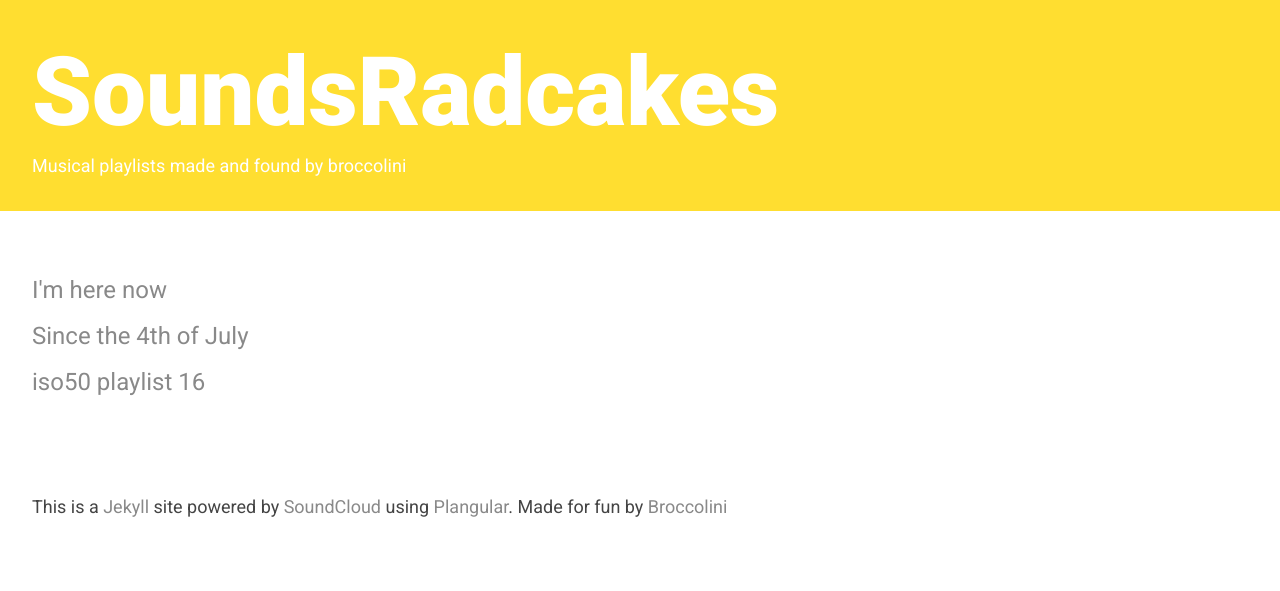
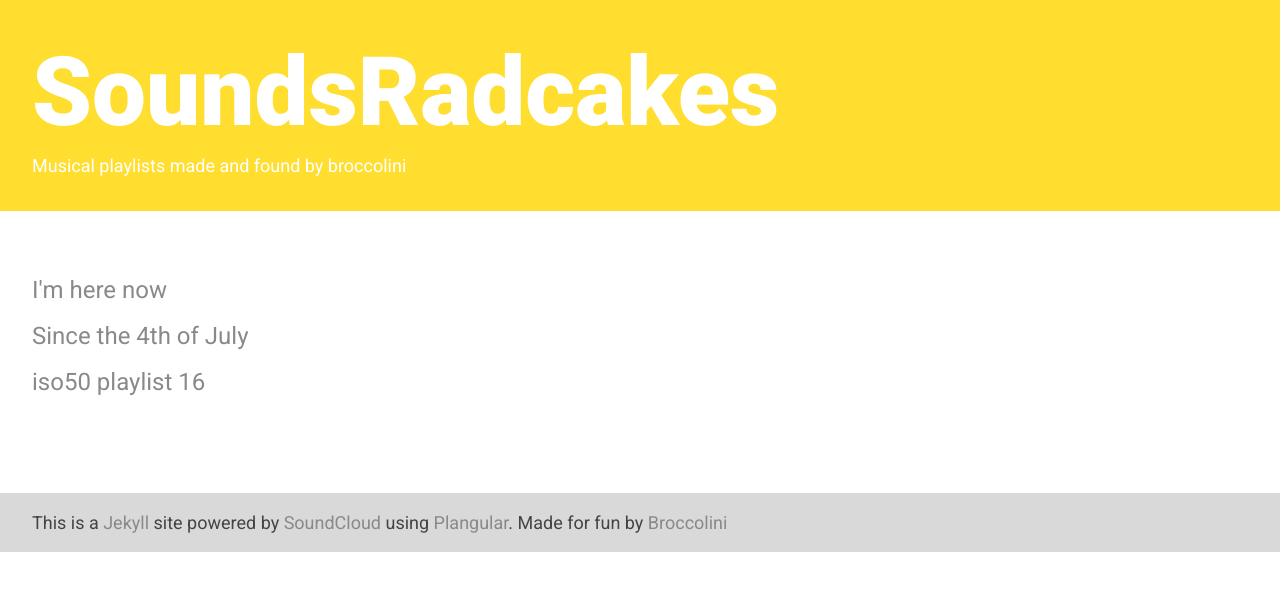
Before and after one commit to broccolini/soundsradcakes, a Jekyll site: the page built from index.html, in a window 1280 px wide. Shown: the top 591 px of the page. Built offline with Jekyll 4.4.1, drawn with Linux system fonts in a browser that asks for light colours; nearby versions of some CDN libraries.

Commit message:
some footer styles

```diff
--- a/_includes/footer.html
+++ b/_includes/footer.html
@@ -1,4 +1,4 @@
-<footer class="media media-fold px2 mt1">
+<footer class="media media-fold py1 px2 mt1 bg-light-gray">
   <p class="bd tappad">This is a <a href="http://jekyllrb.com/">Jekyll</a> site powered by <a href="https://soundcloud.com">SoundCloud</a> using <a href="http://jxnblk.github.io/Plangular/">Plangular</a>. Made for fun by <a href="http://broccolini.net">Broccolini</a></p>
 </footer>
     <!-- google analytics! -->
```
